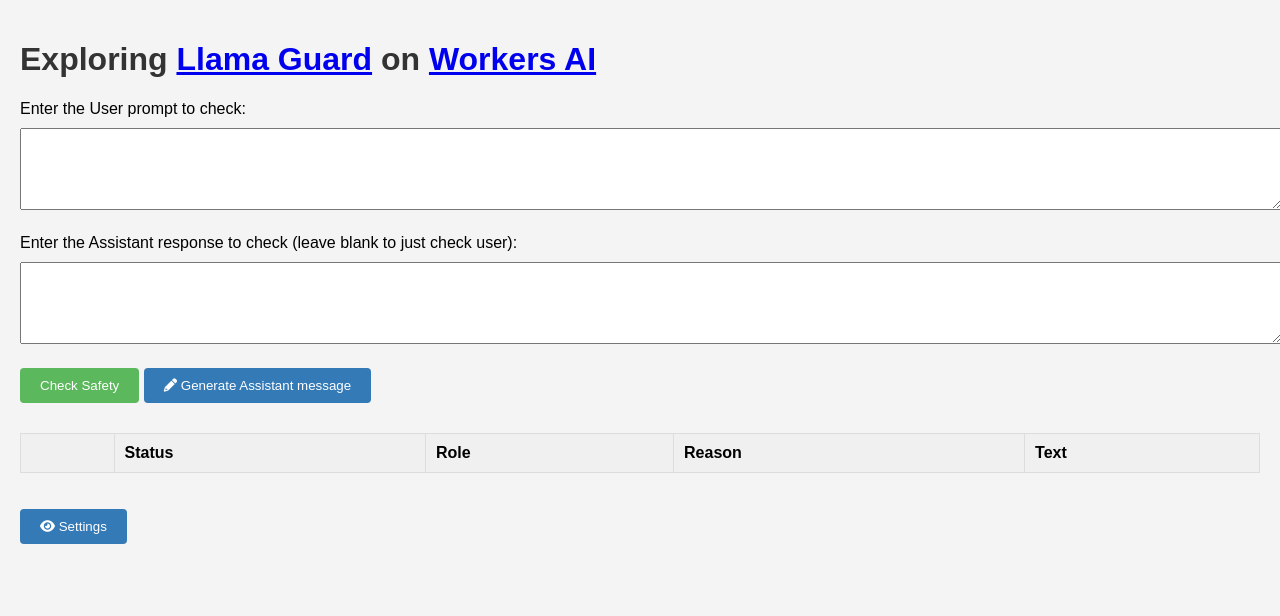
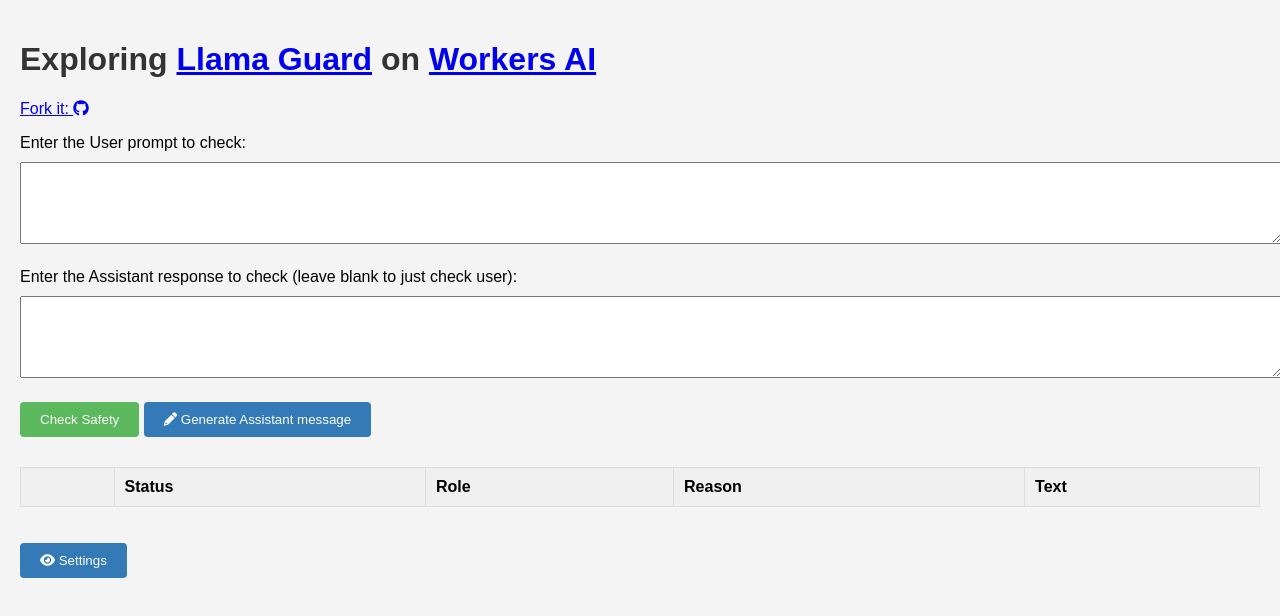
Before and after one commit to craigsdennis/llamaguard-workers-ai, a website: page assets/index.html in a window 1280 px wide. Drawn offline with Linux system fonts and the light colour scheme.

Commit message:
Adds GH link

```diff
--- a/assets/index.html
+++ b/assets/index.html
@@ -18,6 +18,7 @@
 			>
 			on <a href="https://developers.cloudflare.com/workers-ai/" target="_blank">Workers AI</a>
 		</h1>
+		<p><a href="https://github.com/craigsdennis/llamaguard-workers-ai">Fork it: <i class="fa-brands fa-github"></i></a></p>
 		<form id="promptForm">
 			<label for="promptInput">Enter the User prompt to check:</label>
 			<textarea id="promptInput" name="promptInput" rows="4"></textarea>
```
